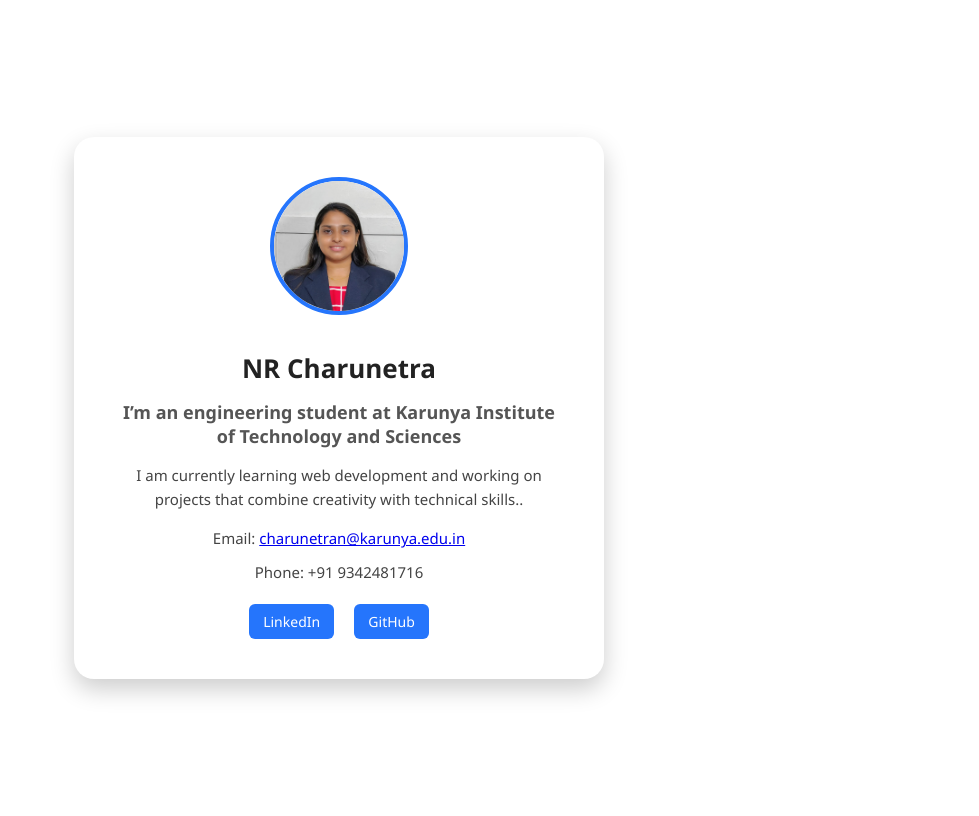
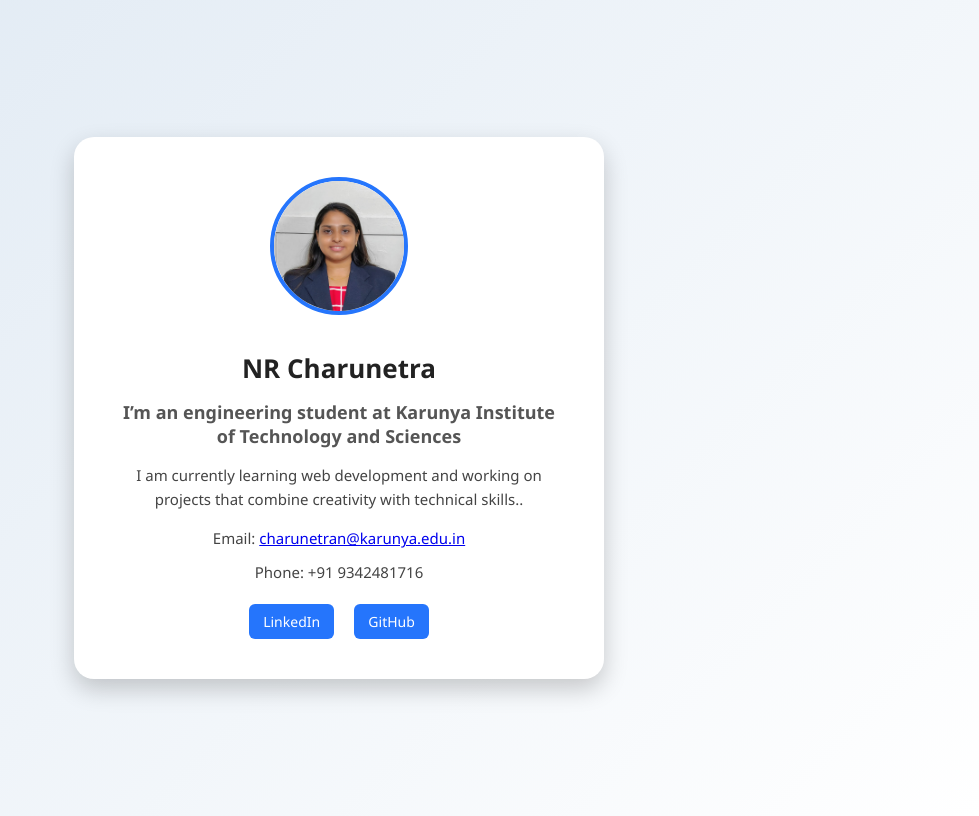
Before and after one commit to Charu-1917/summer-internship, a plain HTML site: page index.html in a window 1280 px wide. Shown: the whole page, without its empty margins (301-1280 px from the left). Drawn offline with Linux system fonts and the light colour scheme.

Commit message:
initial commit

```diff
--- a/style.css
+++ b/style.css
@@ -2,8 +2,8 @@ body {
   margin: 5;
   padding:5;
   font-family: 'Segoe UI', Tahoma, Geneva, Verdana, sans-serif;
-  background: linear-gradient(135deg, #dfe9f3, #ffffff));
-
+  background: linear-gradient(135deg, #dfe9f3, #ffffff);
+ /* Gradient background */
   color: #ffffff;
   display: flex;
   justify-content: center;
```
